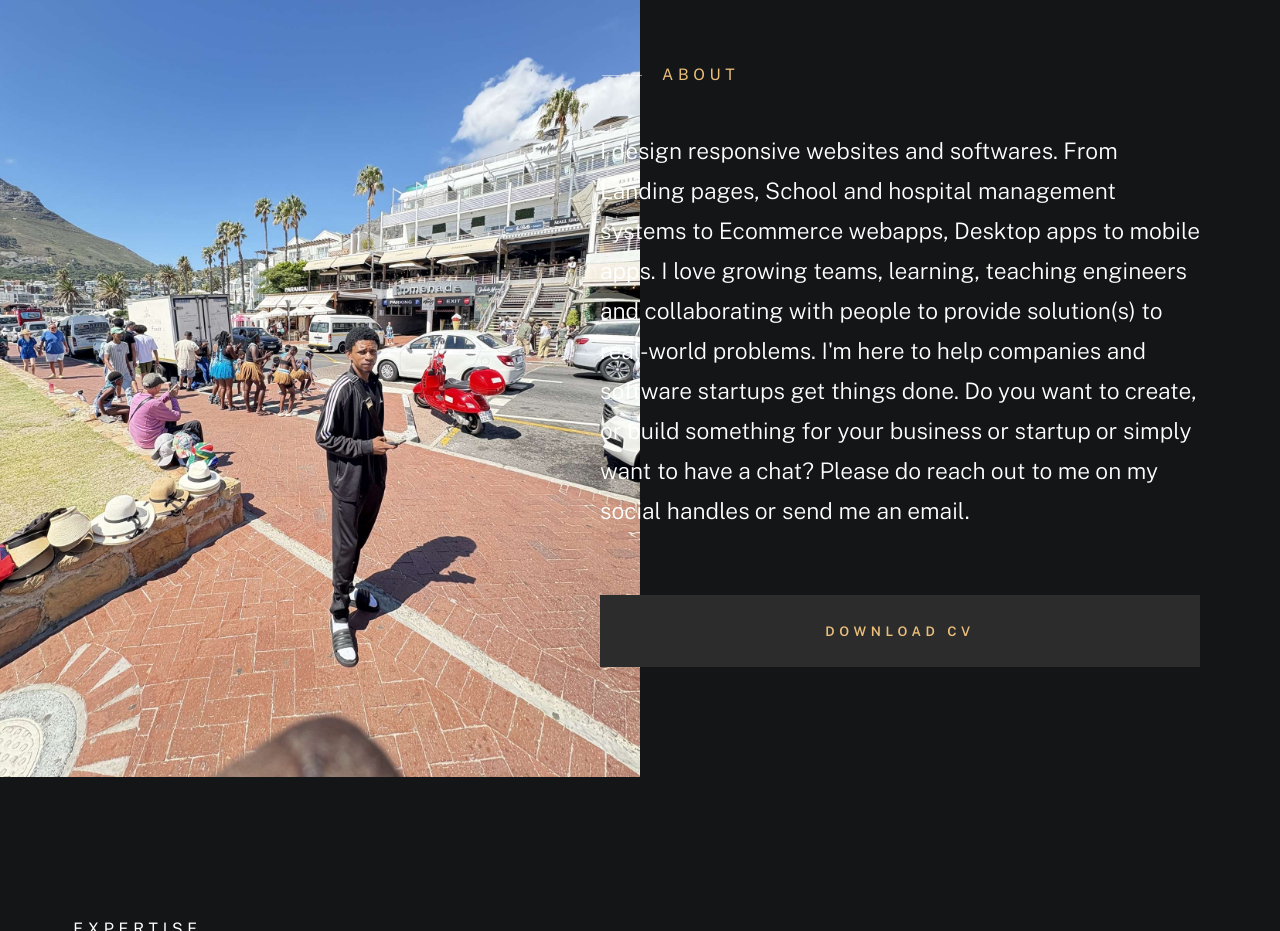
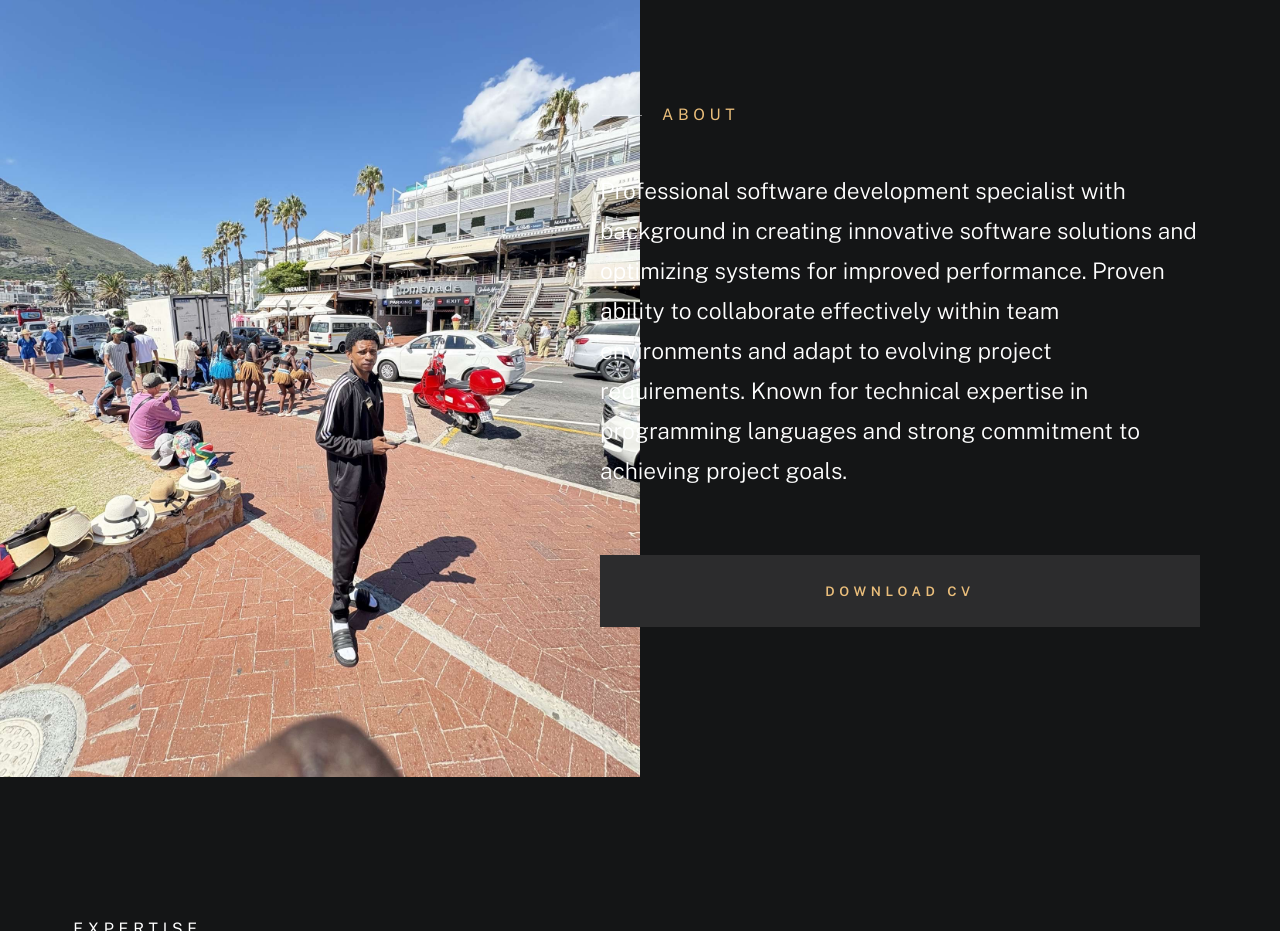
Before and after one commit to FabulousThomas/mbathomas, a plain HTML site: page index.html in a window 1280 px wide. Shown: the part 1020-1951 px from the top of the page. Drawn offline with nearby package versions, Linux system fonts and the light colour scheme; a web font is replaced by a local one.

Commit message:
Update index.html

```diff
--- a/index.html
+++ b/index.html
@@ -145,13 +145,11 @@
                                 About
                             </h2>
                             <p class="attention-getter" data-animate-el>
-                                I design responsive websites and softwares. From Landing pages, School and hospital
-                                management systems to Ecommerce webapps, Desktop apps to mobile apps. I love growing
-                                teams, learning, teaching engineers and collaborating with people to provide solution(s)
-                                to real-world problems. I'm here to help companies and software startups get things
-                                done. Do you want to create, or build something for your business or startup or simply
-                                want to have a chat? Please do reach out to me on my social handles or send me an
-                                email.
+                                Professional software development specialist with background in creating innovative
+                                software solutions and optimizing systems for improved performance. Proven ability to
+                                collaborate effectively within team environments and adapt to evolving project
+                                requirements. Known for technical expertise in programming languages and strong
+                                commitment to achieving project goals.
                             </p>
                             <a href="Thomas-Resume.pdf" class="btn btn--medium u-fullwidth" data-animate-el
                                 download>Download CV</a>
```
